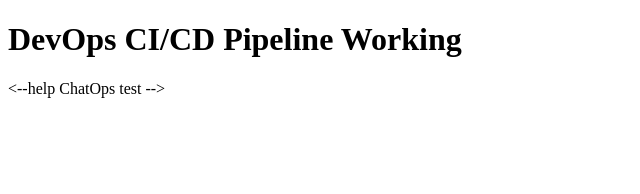
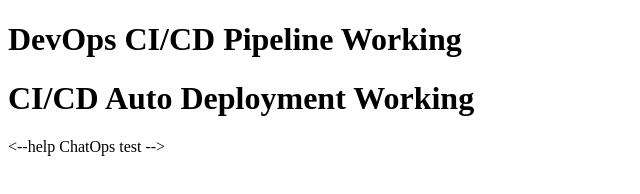
Before and after one commit to Hardik144/devops-webapp, a plain HTML site: page index.html in a window 1280 px wide. Shown: the whole page, without its empty margins (0-640 px from the left). Drawn offline with Linux system fonts and the light colour scheme.

Commit message:
Updated UI

```diff
--- a/index.html
+++ b/index.html
@@ -5,6 +5,7 @@
 </head>
 <body>
   <h1>DevOps CI/CD Pipeline Working</h1>
+  <h1>CI/CD Auto Deployment Working</h1>
 </body>
 </html>
 
```
